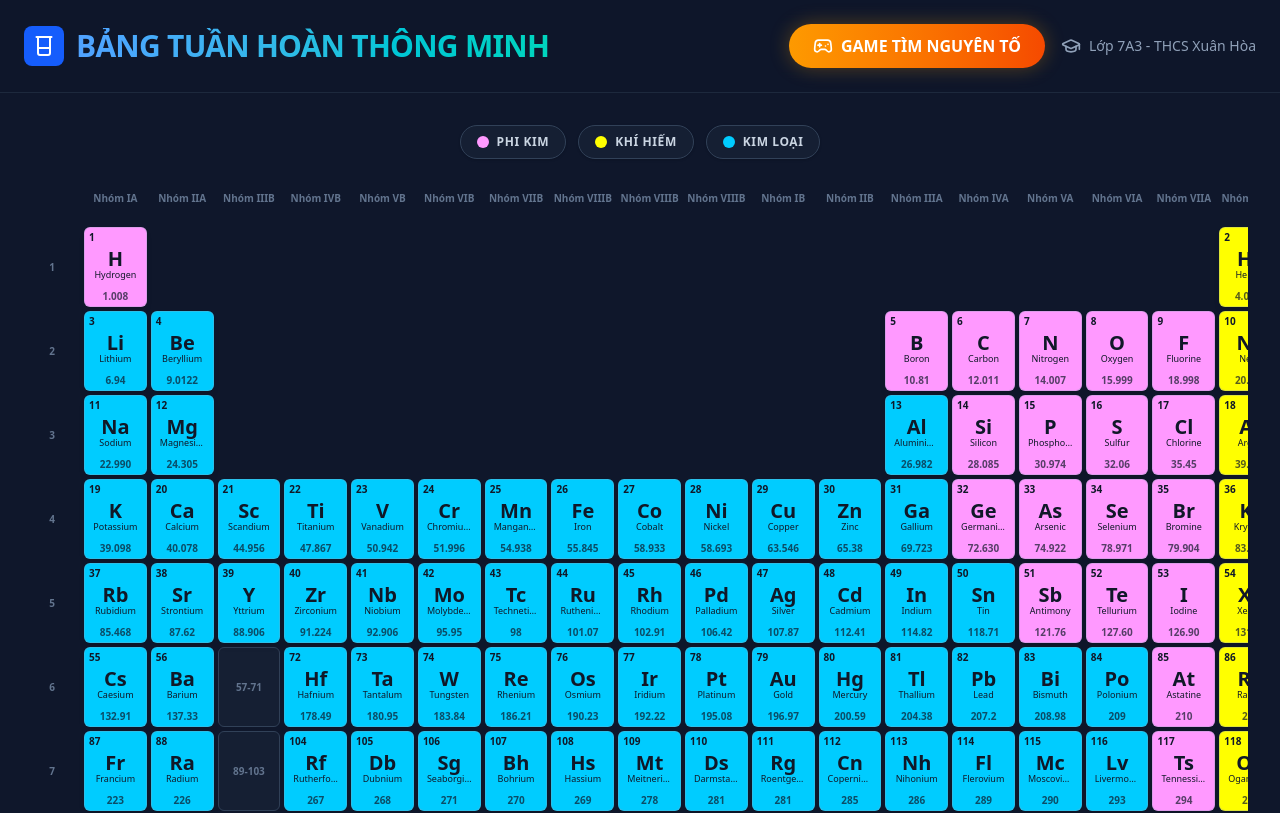
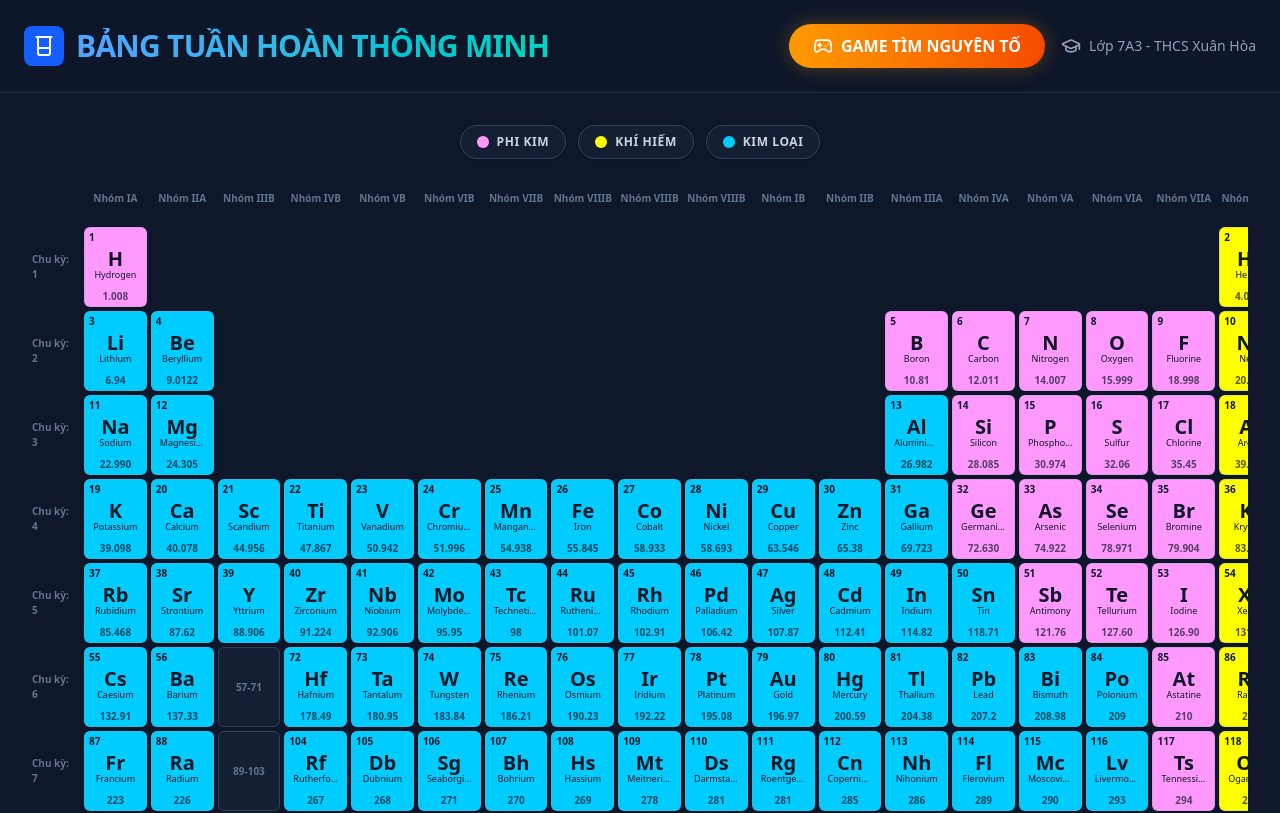
Before and after one commit to trinhngoctruc-oss/SmartPeriodic-Table, a React (Vite) app: page / in a window 1280 px wide. Shown: the top 813 px of the page. Built offline with nearby package versions, Linux system fonts and the light colour scheme.

Commit message:
feat: Improve period labels on periodic table
Update period labels to be more descriptive by adding "Chu kỳ:" prefix.

```diff
--- a/src/App.tsx
+++ b/src/App.tsx
@@ -101,7 +101,7 @@ export default function App() {
       // Add Period Label at the start of each row
       grid.push(
         <div key={`period-label-${p}`} className="flex items-center justify-center text-[10px] font-bold text-slate-500 pr-2">
-          {p}
+         Chu kỳ: {p}
         </div>
       );
 
```
